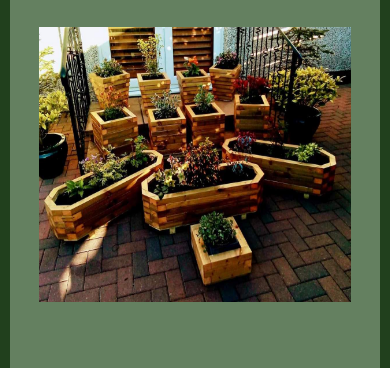
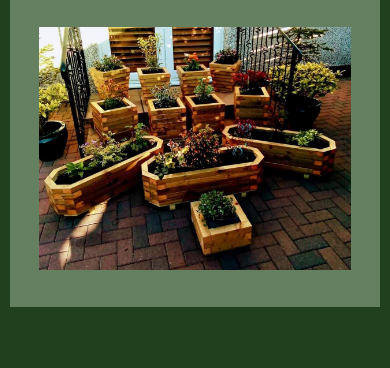
Before and after one commit to rossghill/gordons-garden-planters, a website: page index.html in a window 390 px wide. Shown: the part 404-772 px from the top of the page. Drawn offline with nearby package versions, Linux system fonts and the light colour scheme.

Commit message:
main img fix

```diff
--- a/scss/style.scss
+++ b/scss/style.scss
@@ -62,11 +62,14 @@ header {
 main {
     .gallery {
         text-align: center;
-        width: 100%;
-        height: 550px;
-        margin: 0 0 3rem 0;
+        height: 350px;
+        // width: 100%;
+        // height: 550px;
+        margin: 0 0 5rem 0;
         .main-img {
             margin: auto;
+            height: 350px;
+            // height: 100%;
         }
     }
     section.main-text {
@@ -168,18 +171,6 @@ footer {
 
 // Mobile responsive styles
 
-@media (max-width: 1600px){
-    main .gallery, main .gallery img {
-        height: 400px;
-    }
-}
-
-@media (max-width: 1200px){
-    main .gallery, main .gallery img {
-        height: 350px;
-    }
-}
-
 @media (max-width: 1035px){
     main .gallery, main .gallery img {
         height: 300px;
@@ -220,9 +211,6 @@ footer {
 }
 
 @media (max-width: 900px) {
-    main .gallery, main .gallery img {
-        height: 275px;
-    }
     .catalog-grid__item__details {
         font-size: 18px;
     }
@@ -271,8 +259,12 @@ footer {
     header {
         padding: 0;
     }
+    .gallery {
+        height: 200px !important;
+    }
     .main-img {
         width: 80vw;
+        height: initial !important;
     }
     h1 {
         margin: 2rem;
```
Also changed, not shown: css/style.css.
